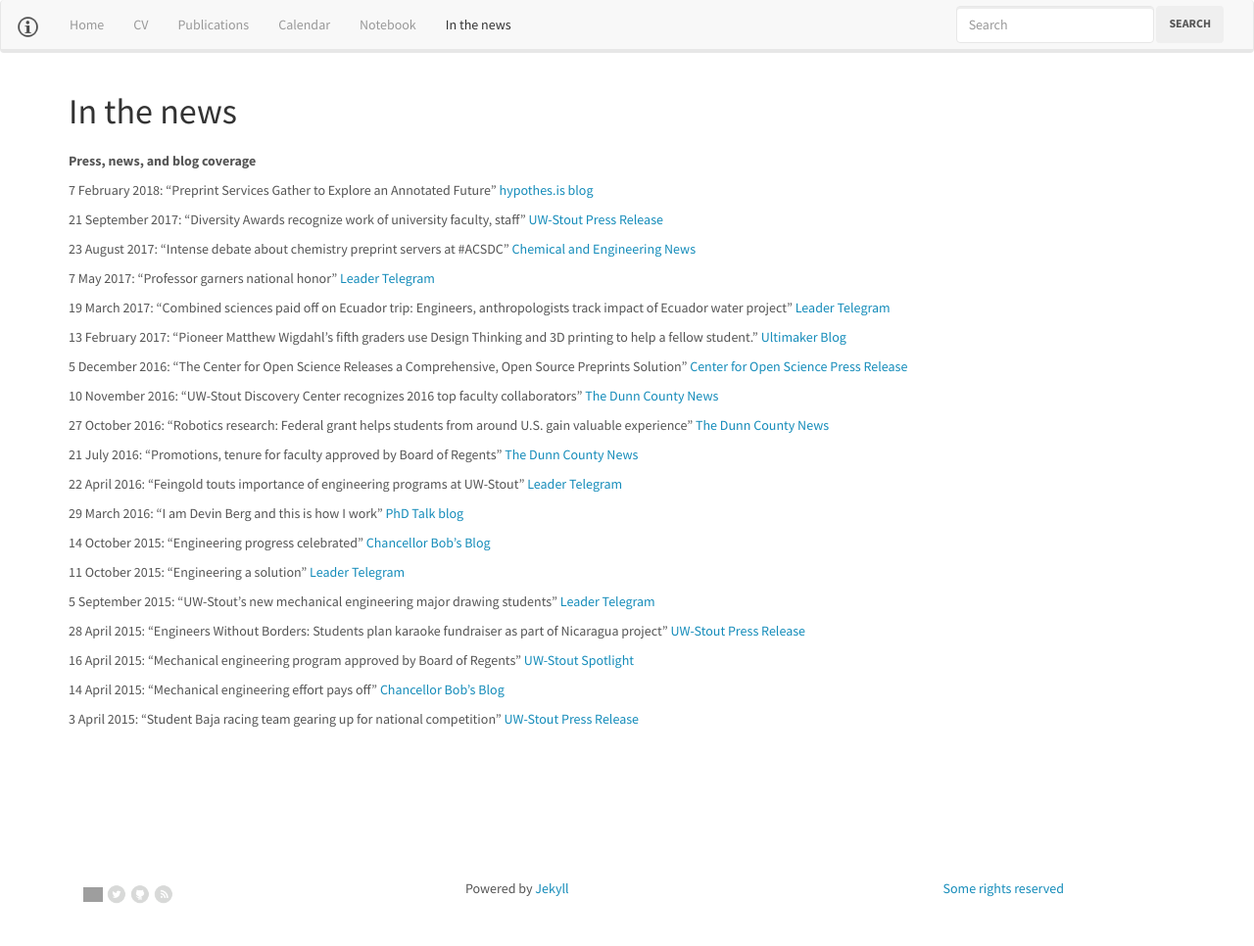
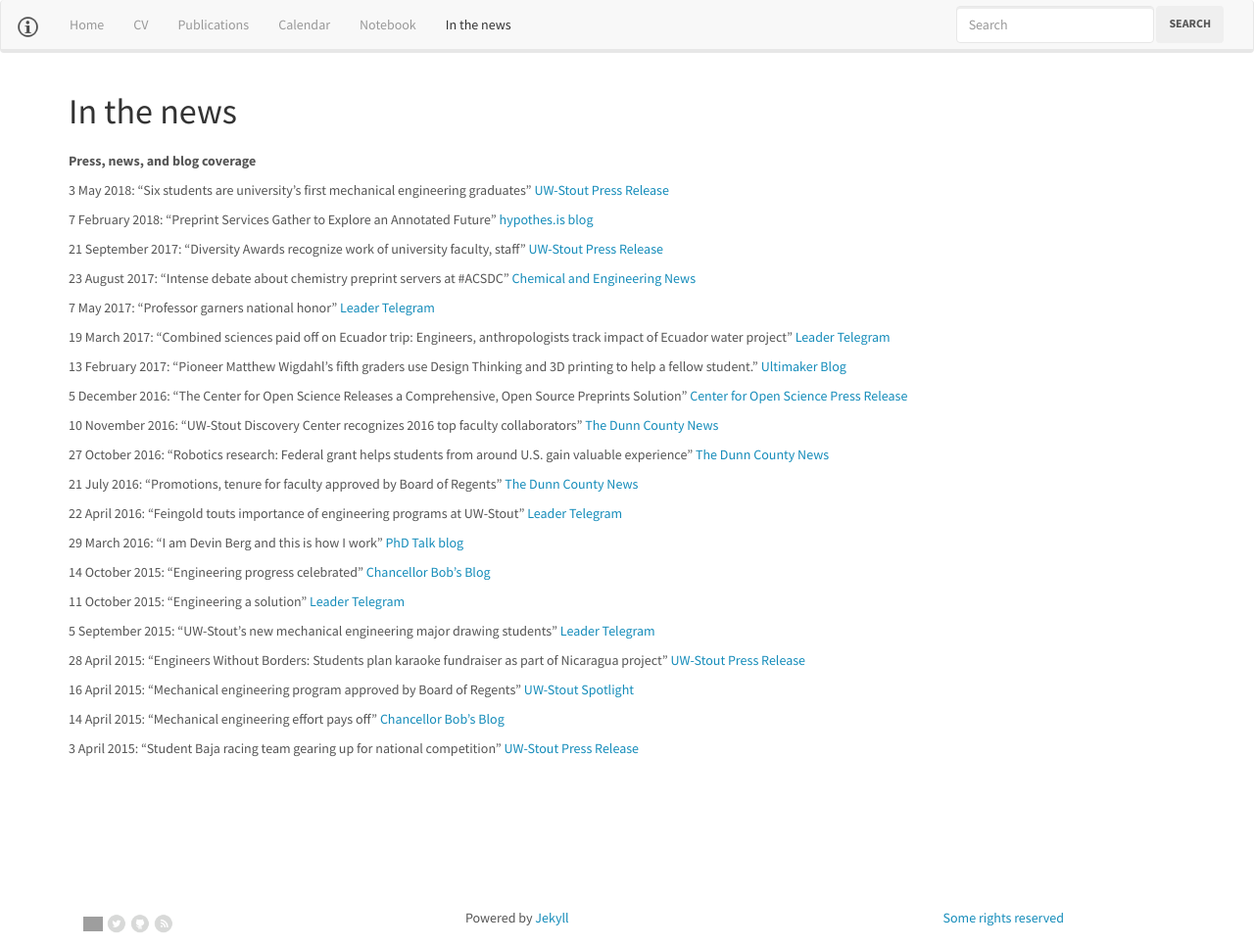
Before and after one commit to devinberg/devinberg.com, a Jekyll site: the page built from in-the-news/index.md, in a window 1280 px wide. Shown: the whole page at 98% size. Built offline with Jekyll 4.4.1, drawn with Linux system fonts in a browser that asks for light colours; nearby versions of some CDN libraries; comment, search, counter and statistics services are not loaded; before the commit the page ends 936 px from its top, so only the background shows below that; grey boxes are pictures that could not be loaded.

Commit message:
fix broken link, add ME graduates story

```diff
--- a/in-the-news/index.md
+++ b/in-the-news/index.md
@@ -6,9 +6,11 @@ section: In the news
 
 <strong>Press, news, and blog coverage</strong>
 
+3 May 2018: "Six students are university’s first mechanical engineering graduates" <a href="https://www.uwstout.edu/about-us/news-center/six-students-are-universitys-first-mechanical-engineering-graduates-0" target="_blank">UW-Stout Press Release</a>
+
 7 February 2018: "Preprint Services Gather to Explore an Annotated Future" <a href="https://web.hypothes.is/blog/preprint-services-gather-to-explore-an-annotated-future/" target="_blank">hypothes.is blog</a>
 
-21 September 2017: "Diversity Awards recognize work of university faculty, staff" <a href="http://www.uwstout.edu/news/articles/Diversity-Awards-recognize-work-of-university-faculty-staff.cfm" target="_blank">UW-Stout Press Release</a>
+21 September 2017: "Diversity Awards recognize work of university faculty, staff" <a href="https://www.uwstout.edu/about-us/news-center/diversity-awards-recognize-work-university-faculty-staff" target="_blank">UW-Stout Press Release</a>
 
 23 August 2017: "Intense debate about chemistry preprint servers at #ACSDC" <a href="http://acsmeetings.cenmag.org/debate-chemistry-preprint-servers-chemarxiv-at-acsdc/" target="_blank">Chemical and Engineering News</a>
 
```
